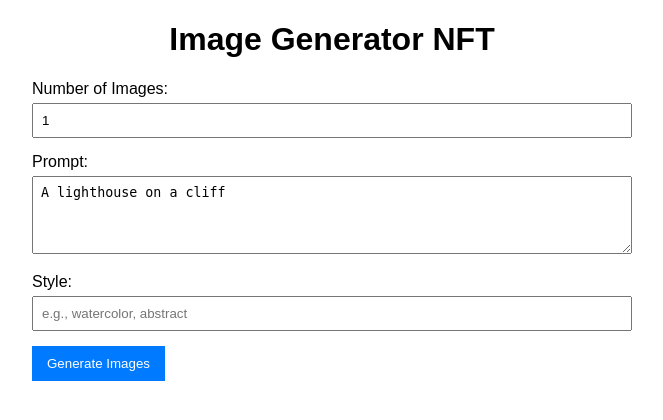
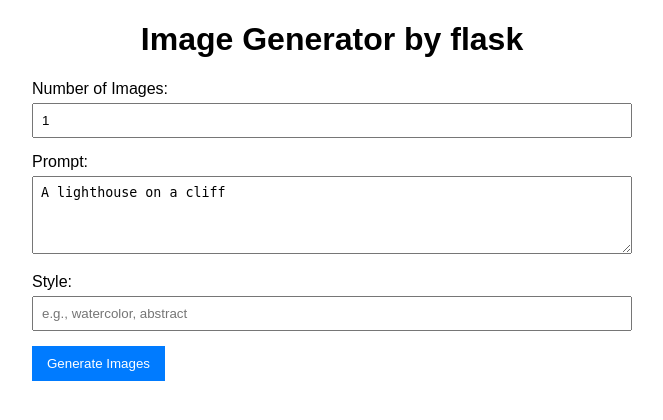
Before and after one commit to Fry-Networks/fry-market-backend, a Flask app: page / in a window 1280 px wide. Shown: the top 420 px of the page, without its empty margins (308-971 px from the left). Run offline with Flask 3, Linux system fonts and the light colour scheme; some libraries are stand-ins or nearby versions.

Commit message:
Update index.html

```diff
--- a/templates/index.html
+++ b/templates/index.html
@@ -60,7 +60,7 @@
 </head>
 <body>
     <div class="container">
-        <h1>Image Generator NFT</h1>
+        <h1>Image Generator by flask</h1>
         <div class="form-group">
             <label for="num_images">Number of Images:</label>
             <input type="number" id="num_images" min="1" value="1">
```
